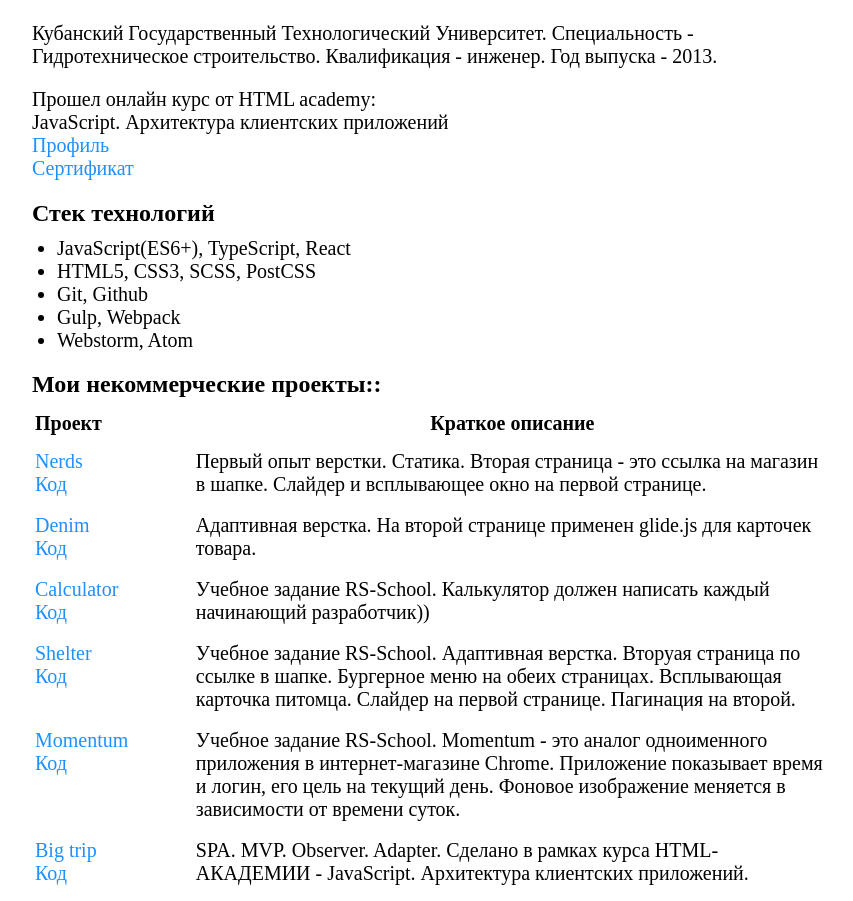
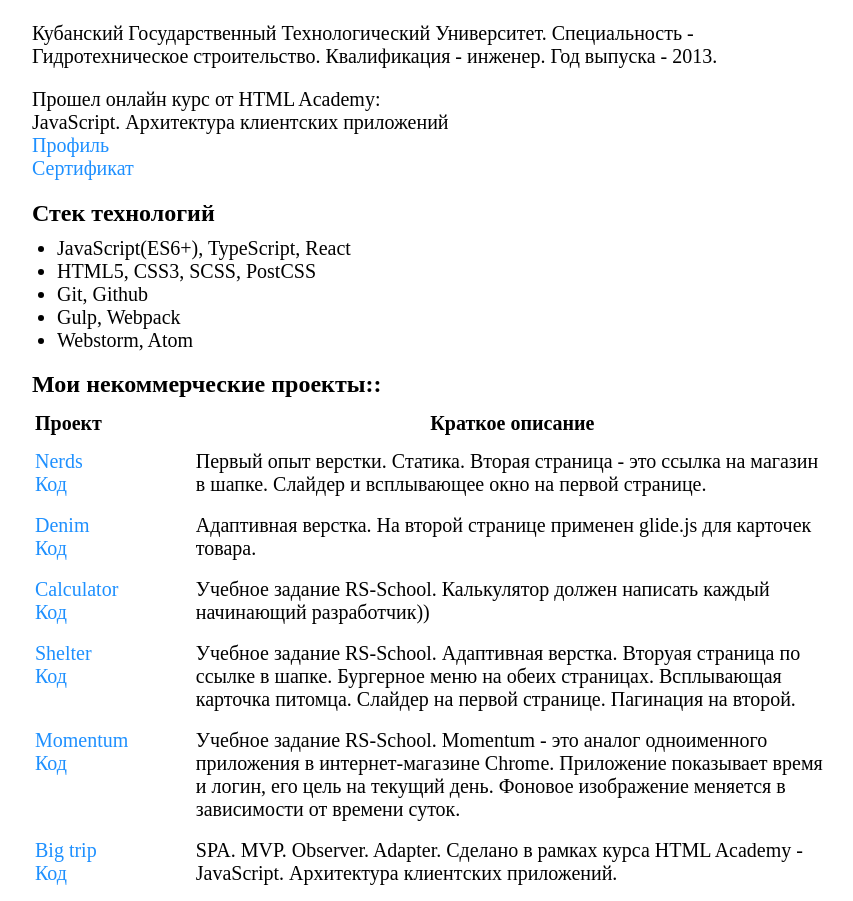
Before and after one commit to SonKn1ght/rsschool-cv, a plain HTML site: page index.html in a window 1280 px wide. Shown: the part 671-1572 px from the top of the page, without its empty margins (208-1061 px from the left). Drawn offline with Linux system fonts and the light colour scheme.

Commit message:
Update index.html

```diff
--- a/index.html
+++ b/index.html
@@ -45,7 +45,7 @@
               <span></span>
           </p>
           <p class="education__text">
-              <span>Прошел онлайн курс от HTML academy:</span>
+              <span>Прошел онлайн курс от HTML Academy:</span>
               <span>JavaScript. Архитектура клиентских приложений</span>
               <a href="https://htmlacademy.ru/profile/id372351">Профиль</a>
               <a href="https://assets.htmlacademy.ru/certificates/intensive/169/372351.pdf?1601409981">Сертификат</a>
@@ -127,7 +127,7 @@
                           <a href="https://github.com/SonKn1ght/372351-big-trip-12" target="_blank">Код</a>
                       </td>
                       <td>
-                          SPA. MVP. Observer. Adapter. Сделано в рамках курса HTML-АКАДЕМИИ - JavaScript. Архитектура клиентских приложений.
+                          SPA. MVP. Observer. Adapter. Сделано в рамках курса HTML Academy - JavaScript. Архитектура клиентских приложений.
                       </td>
                   </tr>
                   <tr>
```
